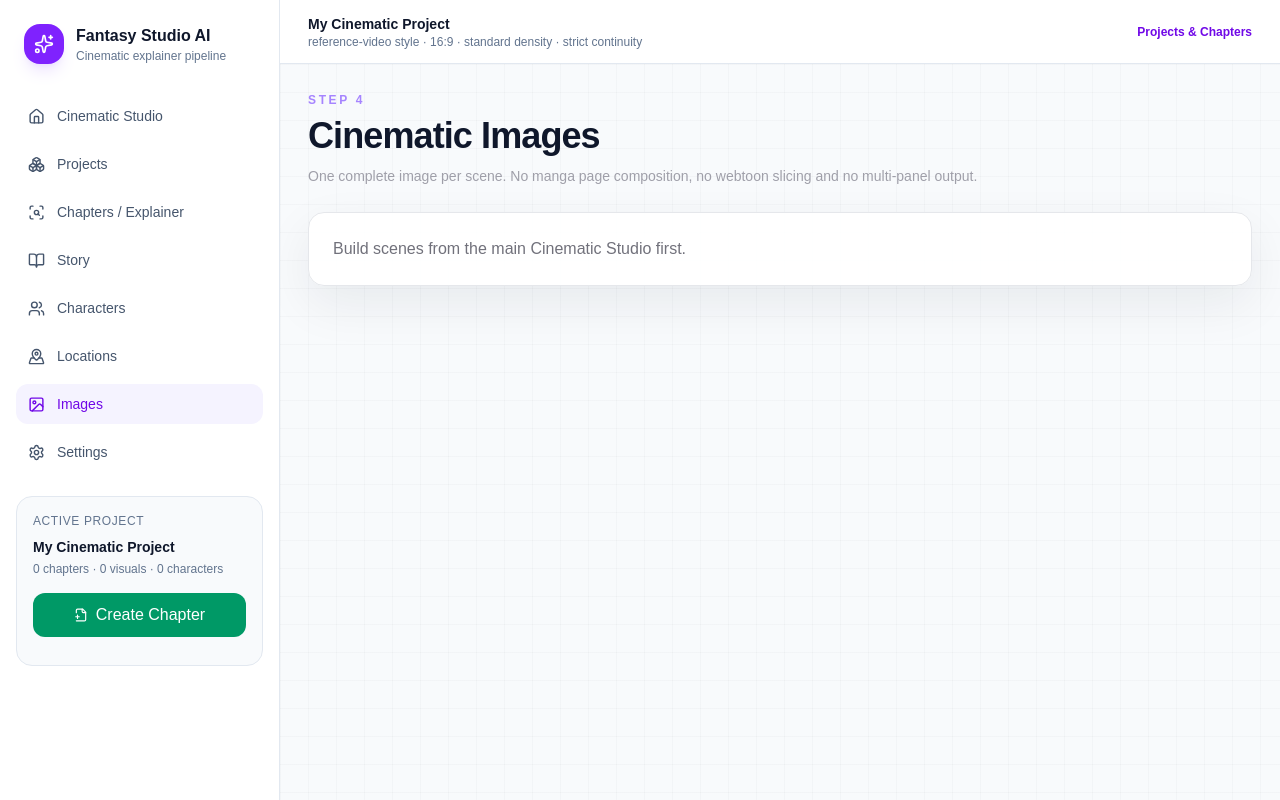
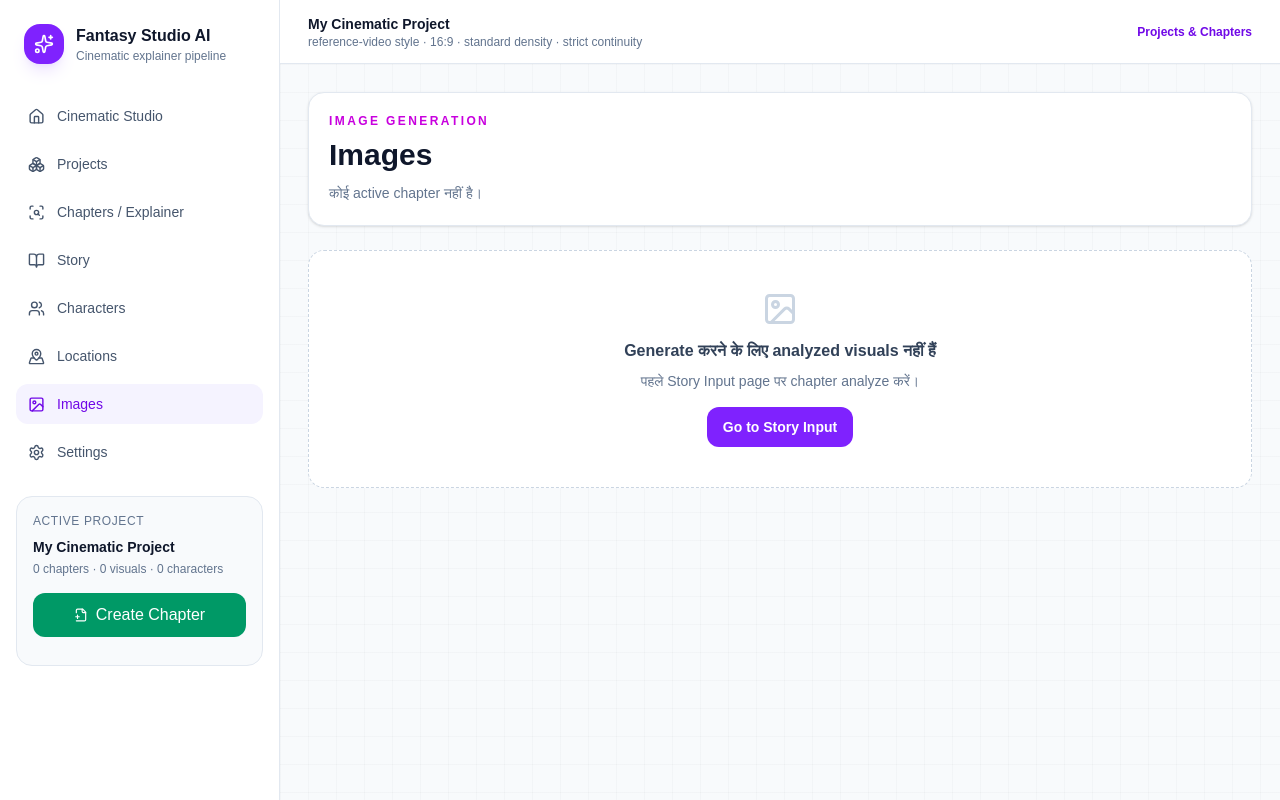
Before and after one commit to shuvinexofficial143-design/Fantasy-manga, a Next.js app: page /images in a window 1280 px wide. Built offline with nearby package versions, Linux system fonts and the light colour scheme.

Commit message:
Turn images into dedicated chapter generation page

```diff
--- a/app/images/page.tsx
+++ b/app/images/page.tsx
@@ -1,21 +1,124 @@
 "use client";
-import {ImageIcon} from "lucide-react";
-import {PageHeading,Card} from "@/components/ui";
+
+import Image from "next/image";
+import Link from "next/link";
+import {AlertTriangle,ImageIcon,Loader2,Play,Sparkles} from "lucide-react";
+import {useState} from "react";
 import {useProject} from "@/components/project-provider";
+import {buildCinematicPrompt,hashString} from "@/lib/cinematic";
+import {novelReferences} from "@/lib/novel-continuity";
+import type {CinematicImage,Project} from "@/lib/types";
 
 export default function ImagesPage(){
-  const {project}=useProject();
-  const chapters=project.novelImport?.chapters||[];
-  const chapterIds=new Set(chapters.flatMap((chapter)=>chapter.sceneIds));
-  const otherImages=project.images.filter((image)=>!chapterIds.has(image.id));
-  const cards=(images:typeof project.images)=><div className="grid gap-5 lg:grid-cols-2">{images.map((image)=><Card key={image.id} className="overflow-hidden"><div className="aspect-video bg-black/30">{image.image?<img src={image.image} alt={image.title} className="h-full w-full object-cover"/>:<div className="grid h-full place-items-center text-zinc-600"><ImageIcon size={34}/></div>}</div><div className="p-4"><div className="text-xs font-bold uppercase tracking-widest text-violet-400">Scene {image.sceneNumber}</div><div className="mt-1 font-bold">{image.title}</div><div className="mt-2 text-xs text-zinc-500">{image.status}</div></div></Card>)}</div>;
-  return <>
-    <PageHeading eyebrow="Step 4" title="Cinematic Images" description="One complete image per scene. No manga page composition, no webtoon slicing and no multi-panel output."/>
-    {chapters.map((chapter)=>{
-      const images=chapter.sceneIds.map((id)=>project.images.find((image)=>image.id===id)).filter((image):image is typeof project.images[number]=>Boolean(image));
-      return <section key={chapter.number} className="mb-8"><h2 className="mb-3 text-lg font-bold">Chapter {chapter.number} · {chapter.title} <span className="text-sm font-normal text-zinc-500">({images.length} scenes)</span></h2>{cards(images)}</section>;
-    })}
-    {otherImages.length>0&&<section><h2 className="mb-3 text-lg font-bold">Other scenes</h2>{cards(otherImages)}</section>}
-    {!project.images.length&&<Card className="p-6 text-zinc-500">Build scenes from the main Cinematic Studio first.</Card>}
-  </>;
+  const {project,setState}=useProject();
+  const [busy,setBusy]=useState("");
+  const [progress,setProgress]=useState("");
+  const [notice,setNotice]=useState("");
+  const [error,setError]=useState("");
+  const novel=project.novelImport||{novelTitle:"",locked:false,currentChapter:1,autoGenerate:false,chapters:[],errorLog:[]};
+  const chapter=novel.chapters.find((item)=>item.number===novel.currentChapter);
+  const scenes=(chapter?.sceneIds||[]).map((id)=>project.images.find((image)=>image.id===id)).filter((image):image is CinematicImage=>Boolean(image));
+
+  const commit=(next:Project)=>setState((current)=>({...current,projects:current.projects.map((item)=>item.id===next.id?next:item)}));
+
+  const renderScene=async(sceneId:string,working:Project)=>{
+    const ordered=[...working.images].sort((a,b)=>a.sceneNumber-b.sceneNumber);
+    const index=ordered.findIndex((item)=>item.id===sceneId);
+    if(index<0)throw new Error("Scene not found.");
+    const scene=ordered[index];
+    const previous=index>0?ordered[index-1]:undefined;
+    if(working.continuityMode==="strict"&&scene.usePreviousImage&&previous&&!previous.image)throw new Error("Strict continuity के लिए पहले Scene "+previous.sceneNumber+" generate करें।");
+
+    const prompt=buildCinematicPrompt({scene,project:working,previousScene:previous});
+    const refs=novelReferences(scene,working,previous);
+    const generating:CinematicImage={...scene,prompt,status:"generating",error:undefined};
+    let next={...working,images:working.images.map((item)=>item.id===scene.id?generating:item),updatedAt:new Date().toISOString()};
+    commit(next);
+
+    const response=await fetch("/api/generate",{method:"POST",headers:{"Content-Type":"application/json"},body:JSON.stringify({
+      prompt,
+      negativePrompt:scene.negativePrompt,
+      aspectRatio:working.aspectRatio,
+      seed:scene.seed||hashString(working.id+"|"+scene.characterStates.map((state)=>state.characterId).sort().join("|")+"|"+(scene.locationId||"")),
+      referenceImages:refs.images,
+      referenceLabels:refs.labels
+    })});
+    const data=await response.json() as {image?:string;provider?:string;model?:string;seed?:number;referenceCount?:number;error?:string};
+    if(!response.ok||!data.image)throw new Error(data.error||"Image generation failed.");
+
+    const done:CinematicImage={...generating,image:data.image,provider:data.provider,model:data.model,seed:data.seed,referenceCount:data.referenceCount,status:"completed",error:undefined};
+    next={...next,images:next.images.map((item)=>item.id===scene.id?done:item),updatedAt:new Date().toISOString()};
+    commit(next);
+    return next;
+  };
+
+  const generateOne=async(scene:CinematicImage)=>{
+    setBusy(scene.id);setError("");setNotice("");
+    try{
+      await renderScene(scene.id,project);
+      setNotice("Scene "+scene.sceneNumber+" image generated.");
+    }catch(reason){
+      setError(reason instanceof Error?reason.message:"Image generation failed.");
+    }finally{setBusy("");setProgress("")}
+  };
+
+  const generateSequence=async()=>{
+    if(!chapter||!scenes.length)return;
+    setBusy("sequence");setError("");setNotice("");
+    let working=project;
+    try{
+      for(let index=0;index<chapter.sceneIds.length;index+=1){
+        const id=chapter.sceneIds[index];
+        const existing=working.images.find((item)=>item.id===id);
+        if(existing?.image)continue;
+        setProgress("Chapter "+chapter.number+": image "+(index+1)+" / "+chapter.sceneIds.length+" generate हो रही है…");
+        working=await renderScene(id,working);
+      }
+      const state=working.novelImport||novel;
+      const chapters=state.chapters.map((item)=>item.number===chapter.number?{...item,status:"generated" as const}:item);
+      working={...working,novelImport:{...state,chapters},updatedAt:new Date().toISOString()};
+      commit(working);
+      setNotice("Chapter "+chapter.number+" की सभी remaining images generate हो गईं।");
+    }catch(reason){
+      setError(reason instanceof Error?reason.message:"Sequence generation stopped.");
+    }finally{setBusy("");setProgress("")}
+  };
+
+  const ready=scenes.filter((scene)=>Boolean(scene.image)).length;
+
+  return <div className="mx-auto max-w-6xl space-y-6">
+    <section className="rounded-2xl border border-slate-200 bg-white p-5 shadow-sm">
+      <div className="flex flex-col gap-4 sm:flex-row sm:items-end sm:justify-between">
+        <div>
+          <div className="text-xs font-black uppercase tracking-[.2em] text-fuchsia-600">Image Generation</div>
+          <h1 className="mt-2 text-3xl font-black">Images</h1>
+          <p className="mt-2 text-sm leading-6 text-slate-500">{chapter?"Chapter "+chapter.number+" · "+ready+" / "+scenes.length+" images ready":"कोई active chapter नहीं है।"}</p>
+        </div>
+        {scenes.length>0&&<button disabled={!!busy} onClick={()=>void generateSequence()} className="inline-flex items-center justify-center gap-2 rounded-xl bg-violet-600 px-4 py-2.5 text-sm font-black text-white disabled:opacity-50"><Sparkles size={16}/> Generate Remaining</button>}
+      </div>
+    </section>
+
+    {progress&&<div className="rounded-2xl border border-violet-200 bg-violet-50 p-4 text-sm font-medium text-violet-800"><Loader2 className="mr-2 inline animate-spin" size={15}/>{progress}</div>}
+    {notice&&<div className="rounded-2xl border border-emerald-200 bg-emerald-50 p-4 text-sm font-medium text-emerald-800">{notice}</div>}
+    {error&&<div className="rounded-2xl border border-red-200 bg-red-50 p-4 text-sm font-medium text-red-700"><AlertTriangle className="mr-2 inline" size={15}/>{error}</div>}
+
+    {scenes.length?<div className="grid gap-5 lg:grid-cols-2">{scenes.map((scene,index)=><article key={scene.id} className="overflow-hidden rounded-2xl border border-slate-200 bg-white shadow-sm">
+      <div className="relative aspect-video bg-slate-100">
+        {scene.image?<Image src={scene.image} alt={scene.title} fill unoptimized sizes="(max-width: 1024px) 100vw, 50vw" className="object-cover"/>:<div className="grid h-full place-items-center text-slate-300"><ImageIcon size={38}/></div>}
+      </div>
+      <div className="p-4">
+        <div className="flex items-start justify-between gap-3">
+          <div><div className="text-xs font-black uppercase tracking-wider text-violet-600">Visual {index+1} · Scene {scene.sceneNumber}</div><div className="mt-1 font-black text-slate-900">{scene.title}</div></div>
+          <span className="rounded-full bg-slate-100 px-2.5 py-1 text-[10px] font-black uppercase text-slate-500">{scene.status}</span>
+        </div>
+        <div className="mt-3 line-clamp-3 text-sm leading-5 text-slate-500">{scene.sourceText}</div>
+        {!scene.image&&<button disabled={!!busy} onClick={()=>void generateOne(scene)} className="mt-4 inline-flex items-center gap-2 rounded-xl bg-slate-900 px-3.5 py-2.5 text-xs font-bold text-white disabled:opacity-50">{busy===scene.id?<Loader2 className="animate-spin" size={14}/>:<Play size={14}/>} Generate Image</button>}
+      </div>
+    </article>)}</div>:<section className="rounded-2xl border border-dashed border-slate-300 bg-white p-10 text-center">
+      <ImageIcon className="mx-auto text-slate-300" size={36}/>
+      <div className="mt-3 font-black text-slate-700">Generate करने के लिए analyzed visuals नहीं हैं</div>
+      <div className="mt-2 text-sm text-slate-500">पहले Story Input page पर chapter analyze करें।</div>
+      <Link href="/novel" className="mt-4 inline-block rounded-xl bg-violet-600 px-4 py-2.5 text-sm font-bold text-white">Go to Story Input</Link>
+    </section>}
+  </div>;
 }
```
